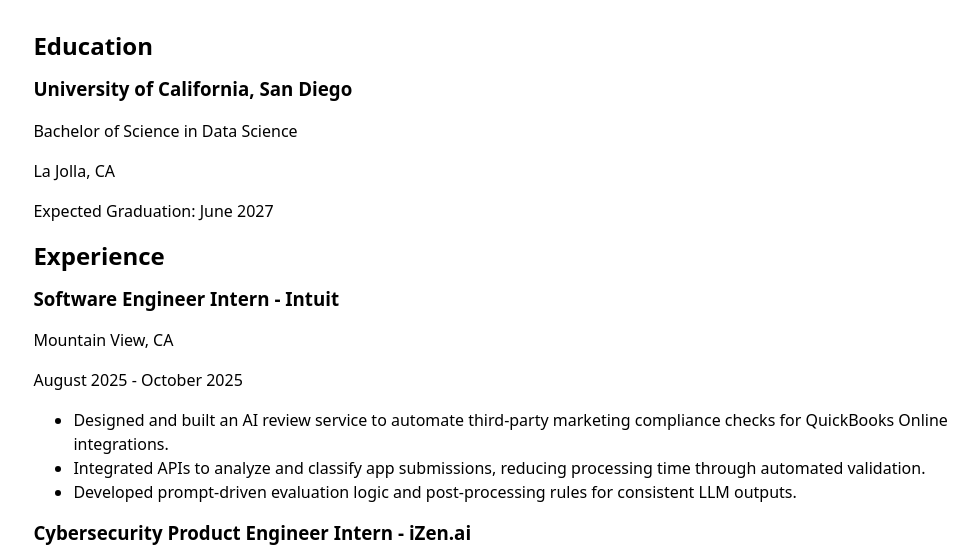
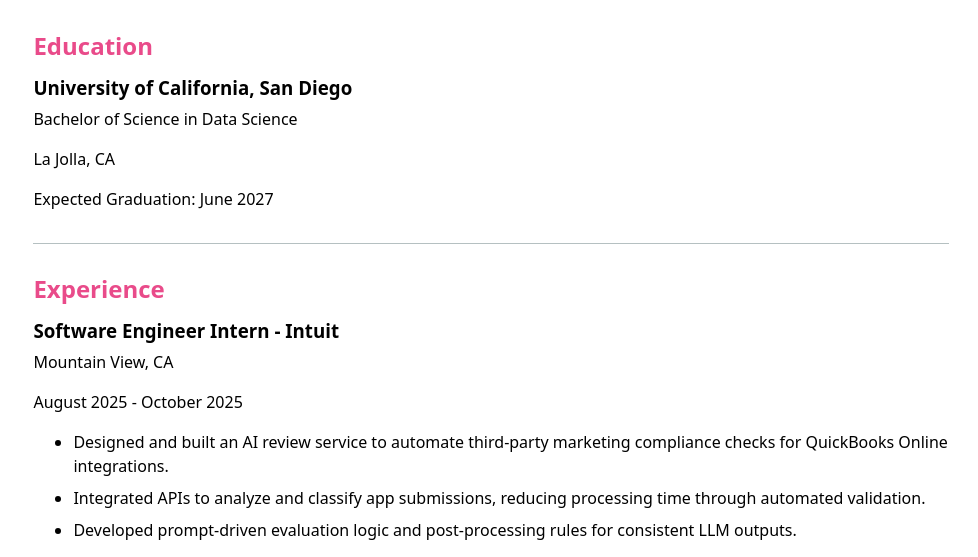
Before and after one commit to armrest99/portfolio-106, a plain HTML site: page resume/index.html in a window 1280 px wide. Shown: the part 188-745 px from the top of the page, without its empty margins (149-1127 px from the left). Drawn offline with Linux system fonts and the light colour scheme.

Commit message:
Added styling for csv page

```diff
--- a/resume/index.html
+++ b/resume/index.html
@@ -6,7 +6,7 @@
     <title>Resume</title>
     <link rel="stylesheet" href="../style.css">
 </head>
-<body>
+<body class="resume">
     <nav>
     <a href="../index.html">Home</a>
     <a href="../projects/index.html">Projects</a>
--- a/style.css
+++ b/style.css
@@ -108,3 +108,27 @@ h6 {
     line-height: 1.1;
     text-wrap: balance;
 }
+
+/* Resume styling */
+.resume section {
+    margin-bottom: 2em;
+    padding-bottom: 1em;
+    border-bottom: 1px solid oklch(80% 3% 200);
+}
+
+.resume h2 {
+    color: var(--color-accent);
+    margin-bottom: 0.5em;
+}
+
+.resume h3 {
+    margin-bottom: 0.25em;
+}
+
+.resume p {
+    margin-top: 0.5em;
+}
+
+.resume li {
+    margin-bottom: 0.5em;
+}
```
